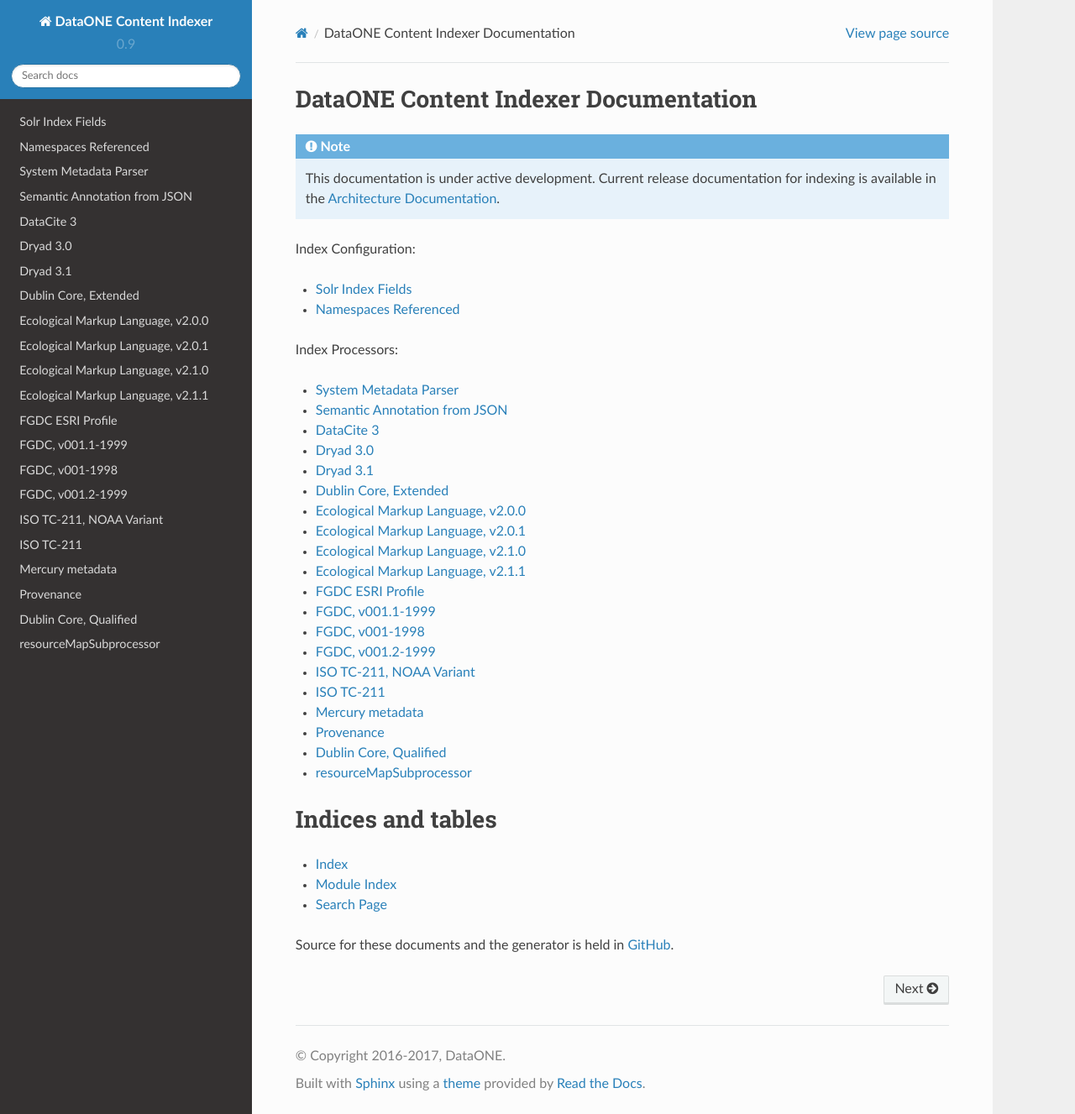
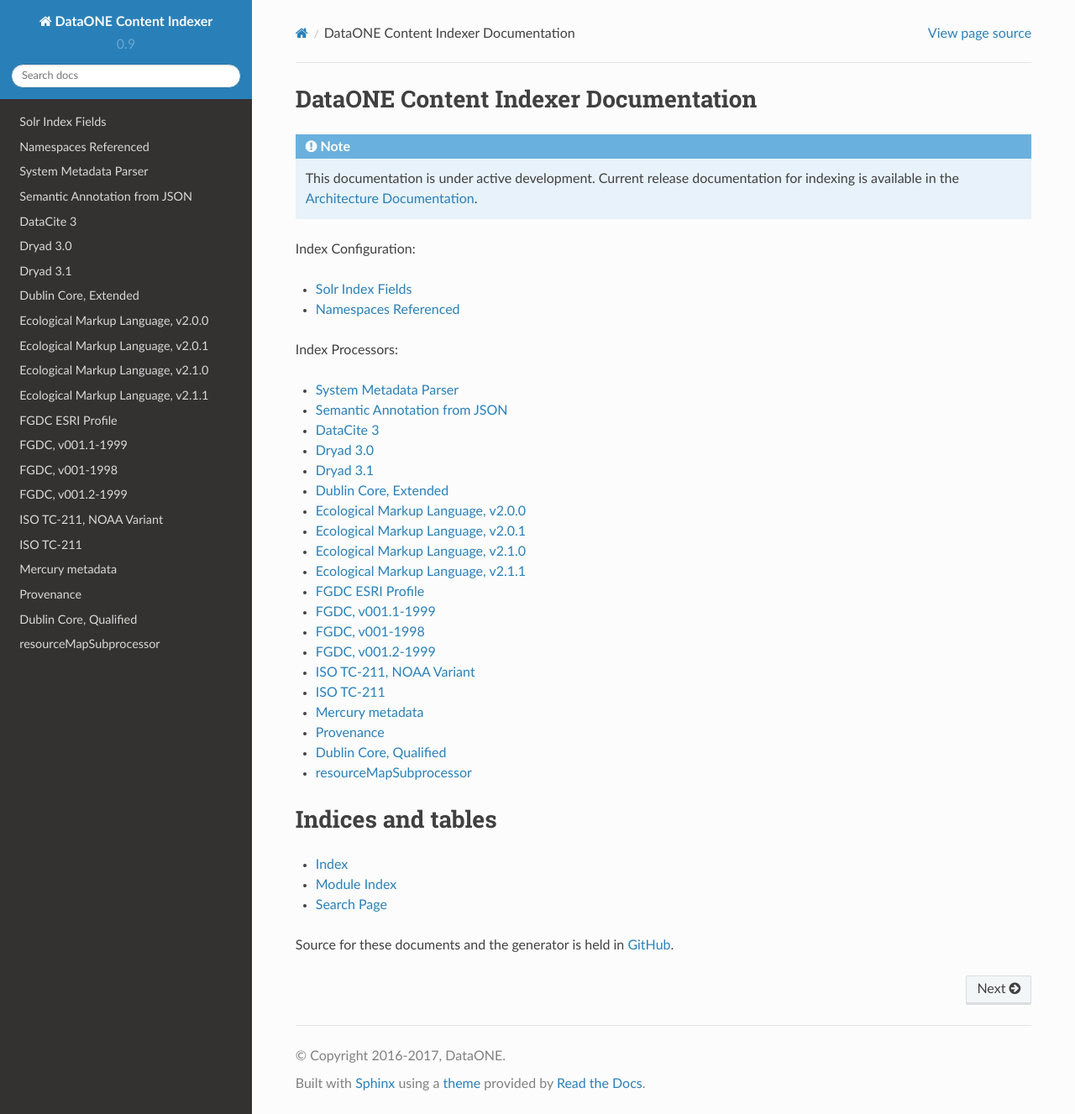
Before and after one commit to DataONEorg/indexer_documentation, a Sphinx documentation site: the page built from source/index.rst, in a window 1280 px wide and 1327 px high. Shown: the whole window at 84% size. Built offline with Sphinx 7.4.7 and the Read the Docs theme 2.0.0, drawn with Linux system fonts in a browser that asks for light colours.

Commit message:
set width based on media size

```diff
--- a/source/_static/css/customize.css
+++ b/source/_static/css/customize.css
@@ -12,6 +12,8 @@
     overflow: visible !important;
 }
 
-.wy-nav-content {
-  max-width: 90% !important;
+@media screen and (min-width: 900px) {
+  .wy-nav-content {
+    max-width: 1200px !important;
+  }
 }
```
